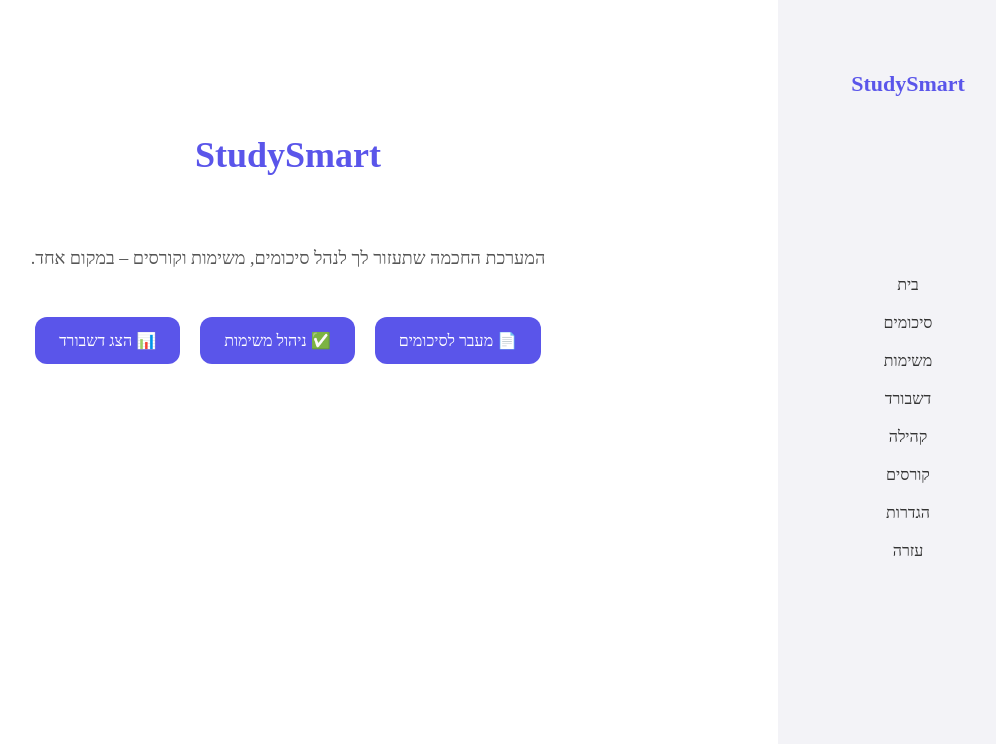
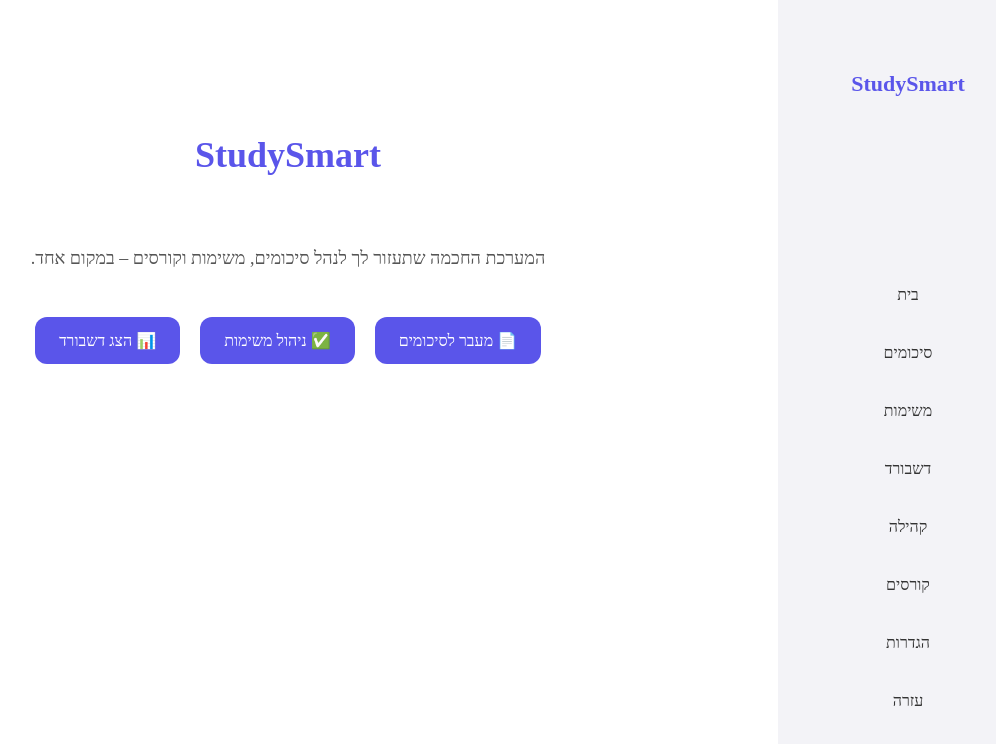
Before and after one commit to danielvk2/study-smart, a React (Vite) app: page / in a window 1280 px wide. Shown: the top 744 px of the page, without its empty margins (242-1238 px from the left). Built offline with nearby package versions, Linux system fonts and the light colour scheme.

Commit message:
עדכון

```diff
--- a/src/view/components/Navbar/Navbar.css
+++ b/src/view/components/Navbar/Navbar.css
@@ -14,6 +14,7 @@
   font-size: 22px;
   font-weight: bold;
   color: #5a55ea;
+  text-align: center;
 }
 
 .nav-links {
@@ -23,15 +24,30 @@
 
 .nav-links li {
   margin-bottom: 20px;
+  text-align: center;
 }
 
 .nav-links a {
   text-decoration: none;
   color: #333;
   font-size: 16px;
-    transition: 0.2s;
+  transition: color 0.2s;
 }
 
 .nav-links a:hover {
   color: #5a55ea;
 }
+.nav-links a {
+  text-decoration: none;
+  color: #333;
+  font-size: 16px;
+  transition: 0.2s;
+  display: block;
+  padding: 10px;
+  border-radius: 12px;
+}
+
+.nav-links a:hover {
+  color: #5a55ea;
+  background-color: #eee6ff;
+}
```
Lines whose indentation alone changed are shown as unchanged.
